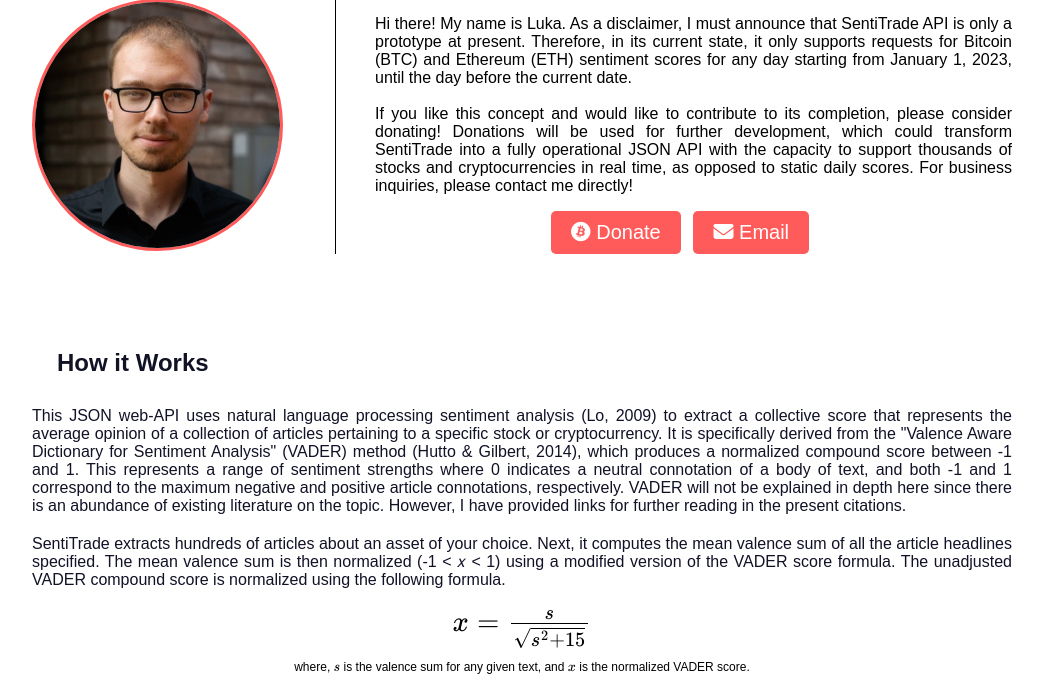
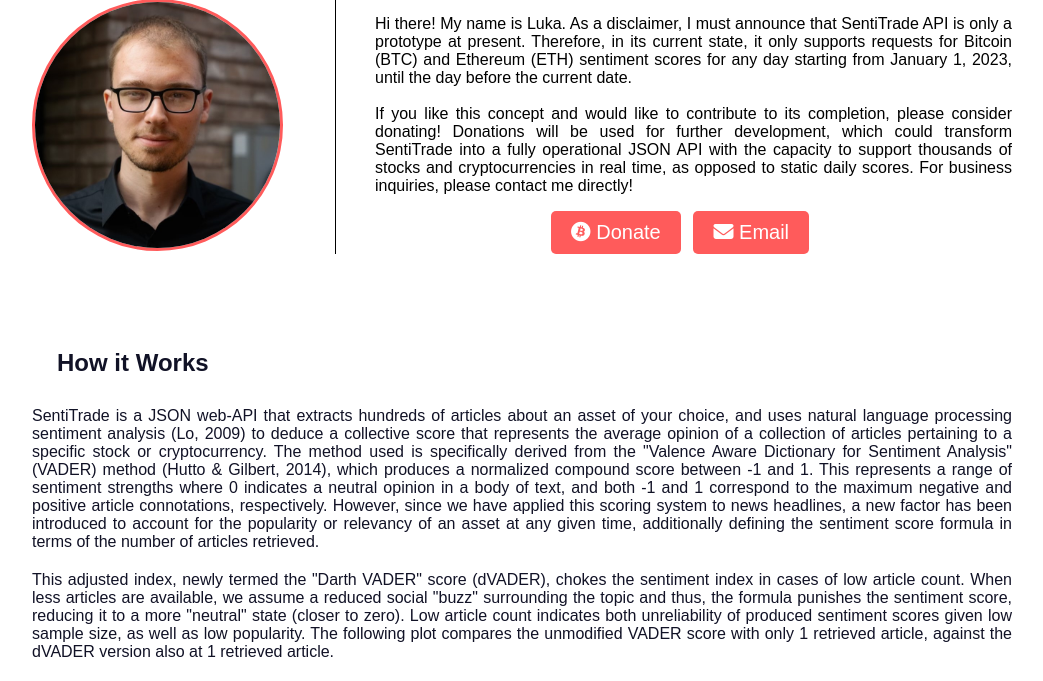
Before and after one commit to luka-ziv/sentitrade, a FastAPI app: template templates/index.html in a window 1280 px wide. Shown: the part 606-1287 px from the top of the page, without its empty margins (118-1161 px from the left). Run offline with FastAPI, Linux system fonts and the light colour scheme; the template is opened without the code that fills it, so the values that code supplies are empty; some libraries are stand-ins or nearby versions.

Commit message:
Reduce How-it-Works Section

```diff
--- a/templates/index.html
+++ b/templates/index.html
@@ -18,7 +18,6 @@
             <nav>
                 <ul>
                     <li class="navbar-item navbar-left navbar-name-item" id="navbar-name"><a class="anchor-redirects" href="{{ url_for('home') }}">SentiTrade API</a></li>
-<!--                    <li class="navbar-item navbar-right navbar-avatar-item"><img class="avatar" src="../static/images/headshot-luka-zivkovic.jpg" alt="Avatar"></li>-->
                     <li class="navbar-item navbar-right navbar-button-item">
                         <a href="https://www.paypal.com/donate/?business=QQRKHRD5ZVKBG&no_recurring=0&item_name=If+you+wish+to+contribute+to+the+further+development+and+completion+of+SentiTrade+API%2C+you+can+donate+here%21&currency_code=CAD" target="_blank">
                             <button class="button-white" type="button">Donate</button>
@@ -90,55 +89,32 @@
     <section id="description">
         <h2 class="section-headers">How it Works</h2>
         <p class="wide-paragraph">
-            This JSON web-API uses natural language processing sentiment analysis (<a class="anchor-citations"
-            href="https://ojs.aaai.org/index.php/ICWSM/article/view/14550" target="_blank">Lo, 2009</a>)
-            to extract a collective score that represents the average opinion of a collection of articles pertaining
-            to a specific stock or cryptocurrency. It is specifically derived from the "Valence Aware Dictionary for
+            SentiTrade is a JSON web-API that extracts hundreds of articles about an asset of your choice, and uses
+            natural language processing sentiment analysis (<a class="anchor-citations"
+            href="https://ojs.aaai.org/index.php/ICWSM/article/view/14550" target="_blank">Lo, 2009</a>) to deduce a
+            collective score that represents the average opinion of a collection of articles pertaining to a specific
+            stock or cryptocurrency. The method used is specifically derived from the "Valence Aware Dictionary for
             Sentiment Analysis" (VADER) method (<a class="anchor-citations" href="https://ojs.aaai.org/index.php/ICWSM/article/view/14550"
             target="_blank">Hutto & Gilbert, 2014</a>), which produces a normalized compound score between -1 and 1.
-            This represents a range of sentiment strengths where 0 indicates a neutral connotation of a body of text,
+            This represents a range of sentiment strengths where 0 indicates a neutral opinion in a body of text,
             and both -1 and 1 correspond to the maximum negative and positive article connotations, respectively.
-            VADER will not be explained in depth here since there is an abundance of existing literature on the topic.
-            However, I have provided links for further reading in the present citations.
+            However, since we have applied this scoring system to news headlines, a new factor has been introduced to
+            account for the popularity or relevancy of an asset at any given time, additionally defining the sentiment
+            score formula in terms of the number of articles retrieved.
         </p>
         <p class="wide-paragraph">
-            SentiTrade extracts hundreds of articles about an asset of your choice. Next, it computes
-            the mean valence sum of all the article headlines specified. The mean valence sum is then normalized (-1 <
-            &#119909; < 1) using a modified version of the VADER score formula. The unadjusted VADER compound score is
-            normalized using the following formula.<br>
-        </p>
-        <div style="text-align: center; font-size: 1.5em;">
-            \(x = \frac{s}{\sqrt{s^2 + 15}}\)<br>
-            <span style="font-size: 0.75rem;">where, \(s\) is the valence sum for any given text, and \(x\) is the
-            normalized VADER score.</span>
-        </div><br>
-        <p class="wide-paragraph">
-            However, since we have applied this scoring system to news headlines, we can introduce a new factor that
-            accounts for the popularity or relevancy of an asset in a bidirectional manner (both positive and negative
-            sentiments). Therefore, I have introduced a modification to the VADER score which yields a new formula that
-            is defined additionally in terms of the number of articles retrieved for any given asset. When less
-            articles are available, we can reasonably assume there is not much "buzz" about the topic and thus, the
-            formula punishes the sentiment score, reducing it to a more "neutral" score (closer to zero). Since the
-            additional factor only scales the value, it does not influence directionality, but only magnitude. The
-            modified score is defined as follows.<br>
-        </p>
-        <div style="text-align: center; font-size: 1.5em;">
-            \(x = \frac{\mu_s}{\sqrt{\mu_s^2 + 15 + \frac{30}{n}}}\)<br>
-            <span style="font-size: 0.75rem;">where, \(\mu_s\) is the mean valence sum among all article headlines
-                retrieved, \(x\) is the modified sentiment score, and \(n\) is the number of articles retrieved.
-            </span>
-        </div><br>
-        <p class="wide-paragraph">
             This adjusted index, newly termed the "Darth VADER" score (dVADER), chokes the sentiment index in cases of
-            low article availability, indicating both unreliability given low sample size, as well as low popularity,
-            assumed to also be correlated with overall opinion or sentiment. The following plot compares the unmodified
-            VADER score with only 1 retrieved article, against the dVADER version also at 1 retrieved article.
+            low article count. When less articles are available, we assume a reduced social "buzz" surrounding the
+            topic and thus, the formula punishes the sentiment score, reducing it to a more "neutral" state (closer to
+            zero). Low article count indicates both unreliability of produced sentiment scores given low sample size,
+            as well as low popularity. The following plot compares the unmodified VADER score with only 1 retrieved
+            article, against the dVADER version also at 1 retrieved article.
         </p>
         <iframe id="igraph" scrolling="no" style="border:none;" seamless="seamless" src="https://plotly.com/~lukaziv00/1.embed?showlink=false"></iframe>
         <p class="wide-paragraph">
-            Clearly, the dVADER method punishes the score for low article count. Although not shown here, as more
+            Clearly, the dVADER method punishes the score for a low article availability. Although not shown here, as more
             articles are included in the sample calculation, the line approaches the original VADER curve; thus,
-            providing an additional useful dimension for investigating sentiment of news headlines.
+            providing an additional useful dimension for estimating the collective opinion of news headlines.
         </p><br>
     </section>
 
```
